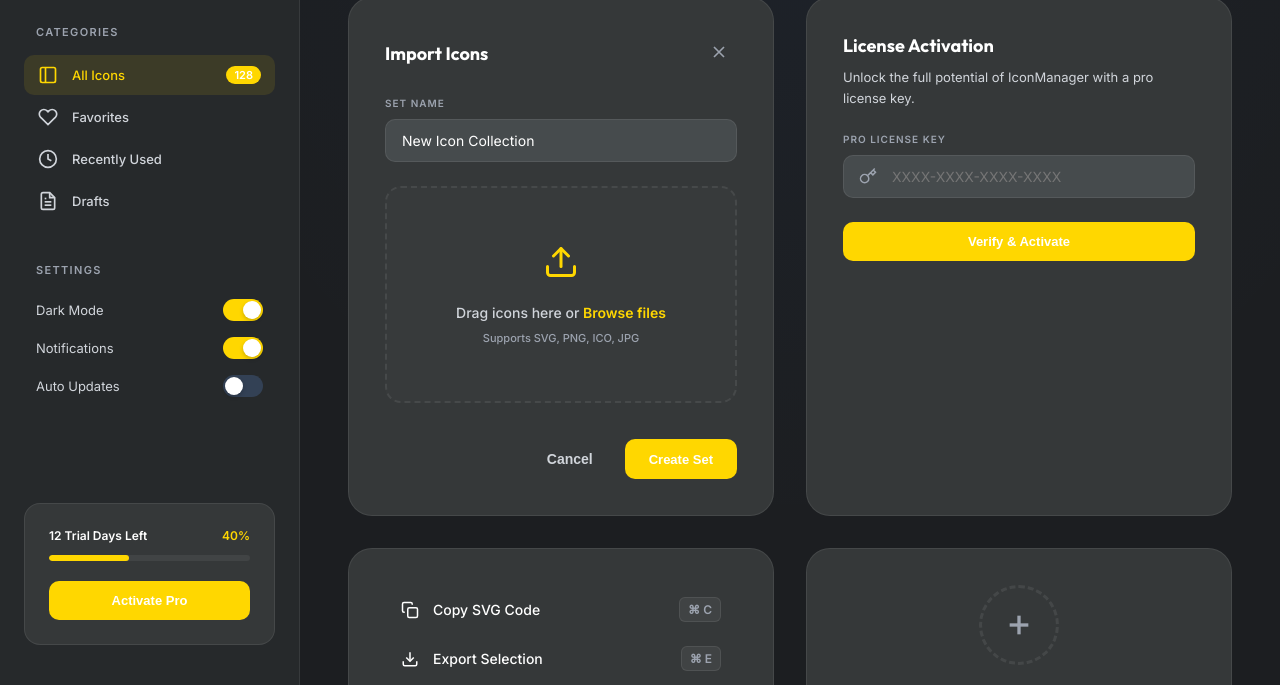
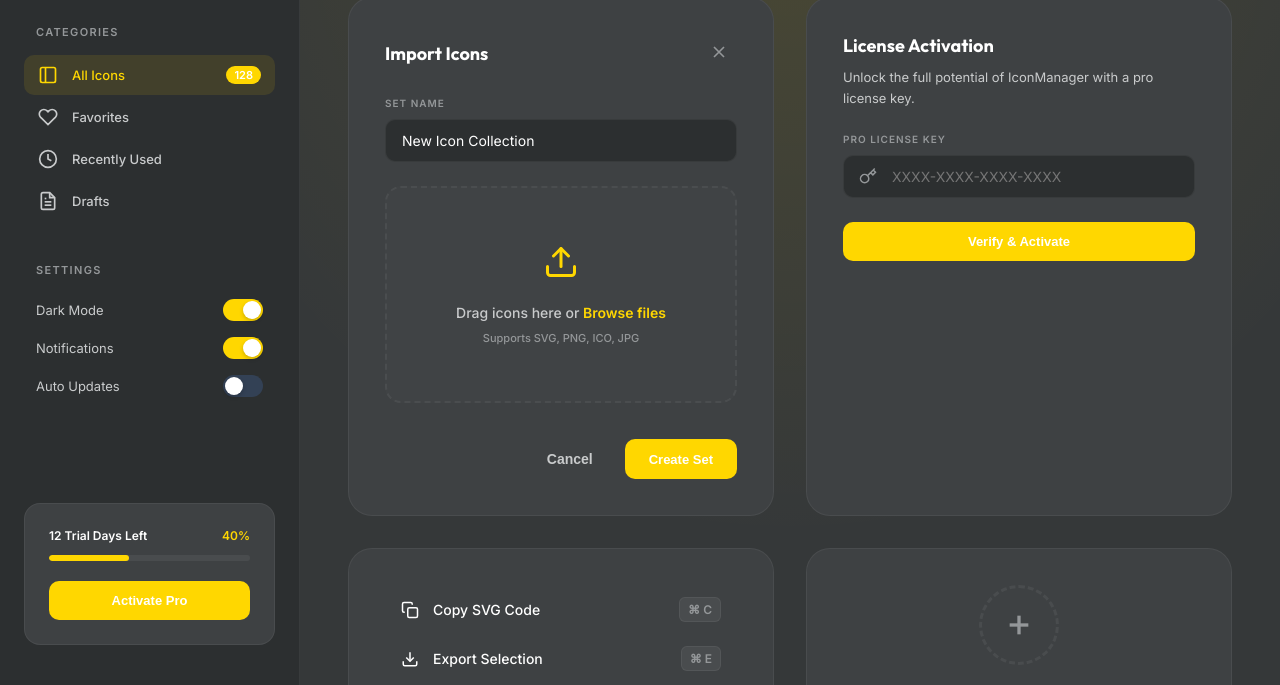
Before and after one commit to skdsam/rust-boilerplate, a website: page src/index.html in a window 1280 px wide. Shown: the part 115-800 px from the top of the page. Drawn offline with Linux system fonts and the light colour scheme.

Commit message:
Refine color hierarchy: Quartz (#353839) as Background and Gold (#FFD700) as Accent

```diff
--- a/src/styles.css
+++ b/src/styles.css
@@ -1,22 +1,22 @@
 :root {
-  /* Color Palette - Quartz & Gold */
-  --bg-app: #1c1e21; /* Slightly darker than 353839 for depth */
-  --bg-sidebar: #26292b;
-  --bg-card: #353839; /* Quartz */
-  --bg-card-hover: #3e4244;
-  --bg-input: #464b4d;
+  /* Color Palette - Quartz Background & Gold Accent */
+  --bg-app: #353839; /* Quartz Background */
+  --bg-sidebar: #2c2f30; /* Darker Quartz for Sidebar */
+  --bg-card: #3e4143; /* Lighter Quartz for Cards */
+  --bg-card-hover: #484c4e;
+  --bg-input: #2c2f30;
 
   --text-primary: #ffffff;
-  --text-secondary: #d1d5db;
-  --text-muted: #9ca3af;
+  --text-secondary: #c9cbcc;
+  --text-muted: #949799;
 
   --accent: #FFD700; /* Gold */
   --accent-glow: rgba(255, 215, 0, 0.2);
   --accent-soft: rgba(255, 215, 0, 0.1);
-  --danger: #ff4d4d;
+  --danger: #ff5c5c;
 
-  --border-light: rgba(255, 255, 255, 0.05);
-  --border-medium: rgba(255, 255, 255, 0.08);
+  --border-light: rgba(255, 255, 255, 0.04);
+  --border-medium: rgba(255, 255, 255, 0.06);
 
   /* Typography */
   --font-header: 'Outfit', sans-serif;
@@ -80,7 +80,7 @@ body {
   display: flex;
   align-items: center;
   justify-content: center;
-  color: #171923; /* Dark icon on gold */
+  color: #353839; /* Quartz icon on gold */
 }
 
 .brand-name {
@@ -196,7 +196,7 @@ input:checked + .ios-slider:before { transform: translateX(18px); }
   flex-grow: 1;
   display: flex;
   flex-direction: column;
-  background: radial-gradient(circle at 50% 0%, rgba(59, 130, 246, 0.04), transparent 70%);
+  background: radial-gradient(circle at 50% 0%, var(--accent-soft), transparent 70%);
   overflow-y: auto;
 }
 
```
